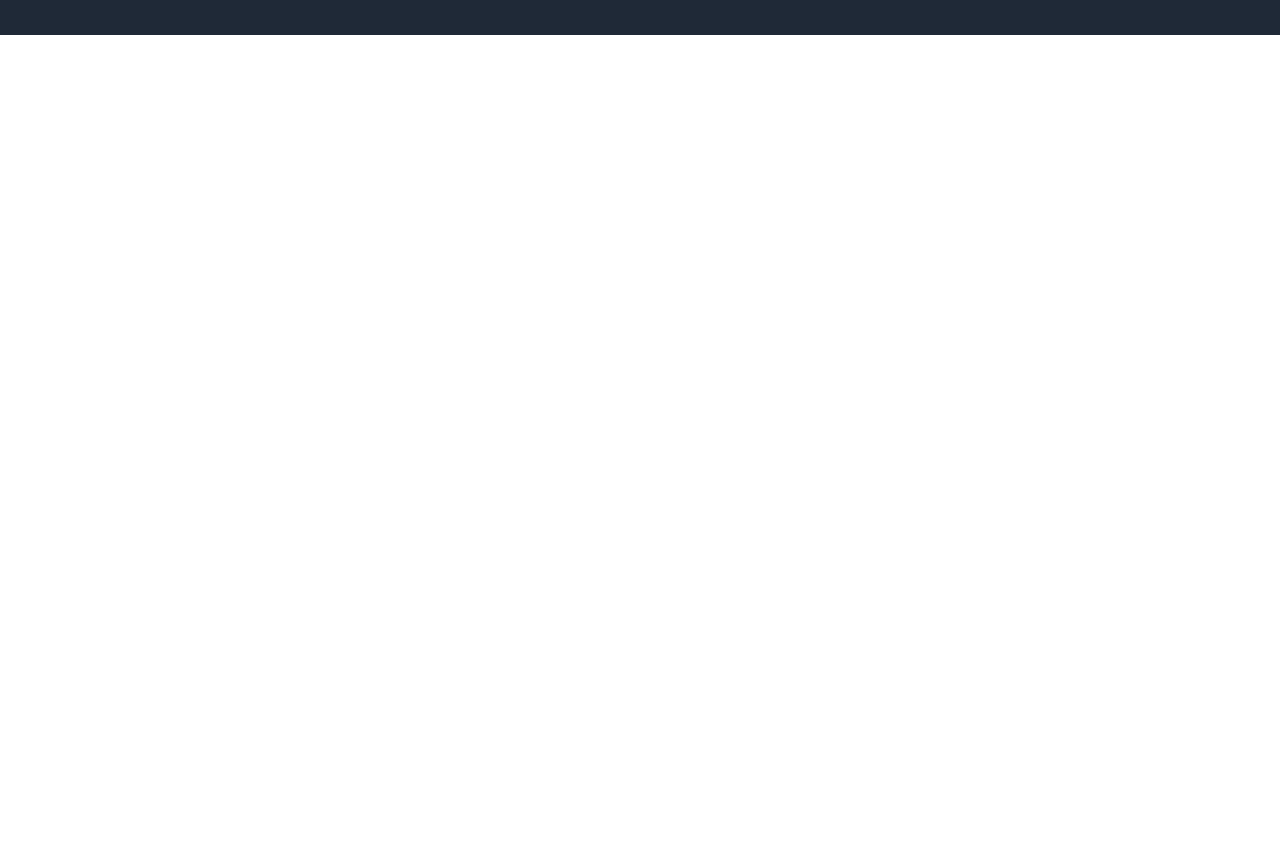
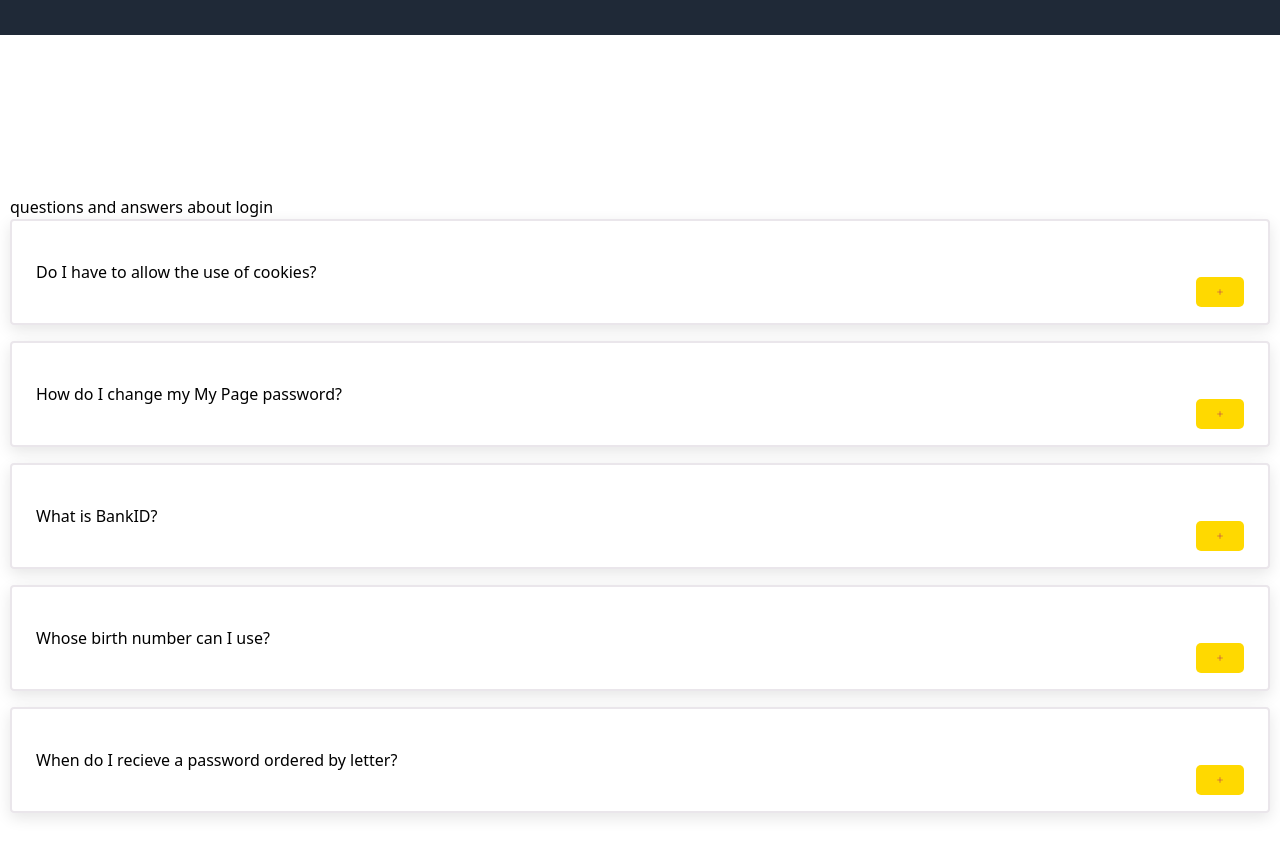
Before and after one commit to 0xErfan/React-mini-prj, a React (Vite) app: page / in a window 1280 px wide. Shown: the part 4200-5057 px from the top of the page. Before the commit the page ends 4235 px from the top, so only its background shows below. Built offline with nearby package versions, Linux system fonts and the light colour scheme.

Commit message:
code HOCExsersize

```diff
--- a/src/App.jsx
+++ b/src/App.jsx
@@ -8,6 +8,7 @@ import Ticket from "./components/ticket/ticket"
 import BookList from "./components/bookList/bookList"
 import Todo from "./components/todo/todo"
 import ShopBasket from "./components/shopBasket/ShopBasket"
+import HOCExsersize from "./components/HOCExsersize/HOCExsersize"
 
 function App() {
     return (
@@ -21,6 +22,7 @@ function App() {
             <BookList />
             <Todo />
             <ShopBasket />
+            <HOCExsersize />
         </div>
     )
 }
--- a/src/Input.css
+++ b/src/Input.css
@@ -35,3 +35,114 @@
 .todo_topic {
     text-shadow: 1px 4px 8px aqua;
 }
+
+
+
+
+
+
+
+
+
+
+
+
+
+
+
+
+/*
+===============
+Variables
+===============
+*/
+
+:root {
+    /* dark shades of primary color*/
+    --clr-primary-1: hsl(205, 86%, 17%);
+    --clr-primary-2: hsl(205, 77%, 27%);
+    --clr-primary-3: hsl(205, 72%, 37%);
+    --clr-primary-4: hsl(205, 63%, 48%);
+    /* primary/main color */
+    --clr-primary-5: hsl(205, 78%, 60%);
+    /* lighter shades of primary color */
+    --clr-primary-6: hsl(205, 89%, 70%);
+    --clr-primary-7: hsl(205, 90%, 76%);
+    --clr-primary-8: hsl(205, 86%, 81%);
+    --clr-primary-9: hsl(205, 90%, 88%);
+    --clr-primary-10: hsl(205, 100%, 96%);
+    /* darkest grey - used for headings */
+    --clr-grey-1: hsl(209, 61%, 16%);
+    --clr-grey-2: hsl(211, 39%, 23%);
+    --clr-grey-3: hsl(209, 34%, 30%);
+    --clr-grey-4: hsl(209, 28%, 39%);
+    /* grey used for paragraphs */
+    --clr-grey-5: hsl(210, 22%, 49%);
+    --clr-grey-6: hsl(209, 23%, 60%);
+    --clr-grey-7: hsl(211, 27%, 70%);
+    --clr-grey-8: hsl(210, 31%, 80%);
+    --clr-grey-9: hsl(212, 33%, 89%);
+    --clr-grey-10: hsl(210, 36%, 96%);
+    --clr-white: #fff;
+    --clr-purple: #4b145b;
+    --clr-red-special: #b4345c;
+    --clr-grey-special: #eae6eb;
+    --clr-red-dark: hsl(360, 67%, 44%);
+    --clr-red-light: hsl(360, 71%, 66%);
+    --clr-green-dark: hsl(125, 67%, 44%);
+    --clr-green-light: hsl(125, 71%, 66%);
+    --clr-black: #222;
+    --transition: all 0.3s linear;
+    --spacing: 0.1rem;
+    --radius: 0.25rem;
+    --light-shadow: 0 5px 15px rgba(0, 0, 0, 0.1);
+    --dark-shadow: 0 5px 15px rgba(0, 0, 0, 0.2);
+    --max-width: 1170px;
+    --fixed-width: 920px;
+}
+
+.question {
+    padding: 1rem 1.5rem;
+    border: 2px solid var(--clr-grey-special);
+    margin-bottom: 1rem;
+    border-radius: var(--radius);
+    box-shadow: var(--light-shadow);
+}
+
+.question h4 {
+    text-transform: none;
+    line-height: 1.5;
+}
+
+.question p {
+    color: var(--clr-grey-3);
+    margin-bottom: 0;
+    margin-top: 0.5rem;
+}
+
+.question header {
+    display: flex;
+    justify-content: space-between;
+    align-items: center;
+}
+
+.question header h4 {
+    margin-bottom: 0;
+}
+
+.btn {
+    background: transparent;
+    border-color: transparent;
+    width: 3rem;
+    height: 3rem;
+    background: var(--clr-grey-special);
+    display: flex;
+    align-items: center;
+    justify-content: center;
+    border-radius: 50%;
+    color: var(--clr-red-special);
+    cursor: pointer;
+    margin-left: 1rem;
+    align-self: center;
+    min-width: 2rem;
+}
--- /dev/null
+++ b/src/components/HOCExsersize/HOCExsersize.jsx
@@ -0,0 +1,48 @@
+import Question from './Question';
+
+function HOCExsersize() {
+    const questions = [
+        {
+            id: 1,
+            title: 'Do I have to allow the use of cookies?',
+            info:
+                'Unicorn vinyl poutine brooklyn, next level direct trade iceland. Shaman copper mug church-key coloring book, whatever poutine normcore fixie cred kickstarter post-ironic street art.',
+        },
+        {
+            id: 2,
+            title: 'How do I change my My Page password?',
+            info:
+                'Coloring book forage photo booth gentrify lumbersexual. Migas chillwave poutine synth shoreditch, enamel pin thundercats fashion axe roof party polaroid chartreuse.',
+        },
+        {
+            id: 3,
+            title: 'What is BankID?',
+            info:
+                'Enamel pin fam sustainable woke whatever venmo. Authentic asymmetrical put a bird on it, lumbersexual activated charcoal kinfolk banjo cred pickled sartorial.',
+        },
+        {
+            id: 4,
+            title: 'Whose birth number can I use?',
+            info:
+                'Edison bulb direct trade gentrify beard lo-fi seitan sustainable roof party franzen occupy squid. Knausgaard cronut succulents, scenester readymade shabby chic lyft. Copper mug meh vegan gentrify.',
+        },
+        {
+            id: 5,
+            title: 'When do I recieve a password ordered by letter?',
+            info:
+                'Locavore franzen fashion axe live-edge neutra irony synth af tilde shabby chic man braid chillwave waistcoat copper mug messenger bag. Banjo snackwave blog, microdosing thundercats migas vaporware viral lo-fi seitan ',
+        },
+    ]
+    return (
+        <div className='container'>
+            <h3>questions and answers about login</h3>
+            <section className='info'>
+                {
+                    questions.map(data => <Question key={data.id} {...data} />)
+                }
+            </section>
+        </div>
+    )
+}
+
+export default HOCExsersize
--- /dev/null
+++ b/src/components/HOCExsersize/Question.jsx
@@ -0,0 +1,18 @@
+import { AiOutlineMinus, AiOutlinePlus } from 'react-icons/ai';
+import WithToggle from '../HOCs/withToggle';
+
+function Question({title, info, onToggleHandler, showInfo}) {
+    return (
+        <article onClick={onToggleHandler} className='question'>
+            <header>
+                <h4>{title}</h4>
+                <button className='btn'>
+                    {showInfo ? <AiOutlineMinus /> : <AiOutlinePlus />}
+                </button>
+            </header>
+            {showInfo && <p>{info}</p>}
+        </article>
+    )
+};
+
+export default WithToggle(Question)
--- /dev/null
+++ b/src/components/HOCs/withToggle.jsx
@@ -0,0 +1,10 @@
+import { useState } from "react"
+
+export default function WithToggle(OriginalComponent) {
+    function newComponent(props) {
+        const [showInfo, setShowInfo] = useState(false)
+        const toggleHandler = () => setShowInfo(preve => !preve)
+        return <OriginalComponent onToggleHandler={toggleHandler} showInfo={showInfo} {...props} />
+    }
+    return newComponent
+};
```
